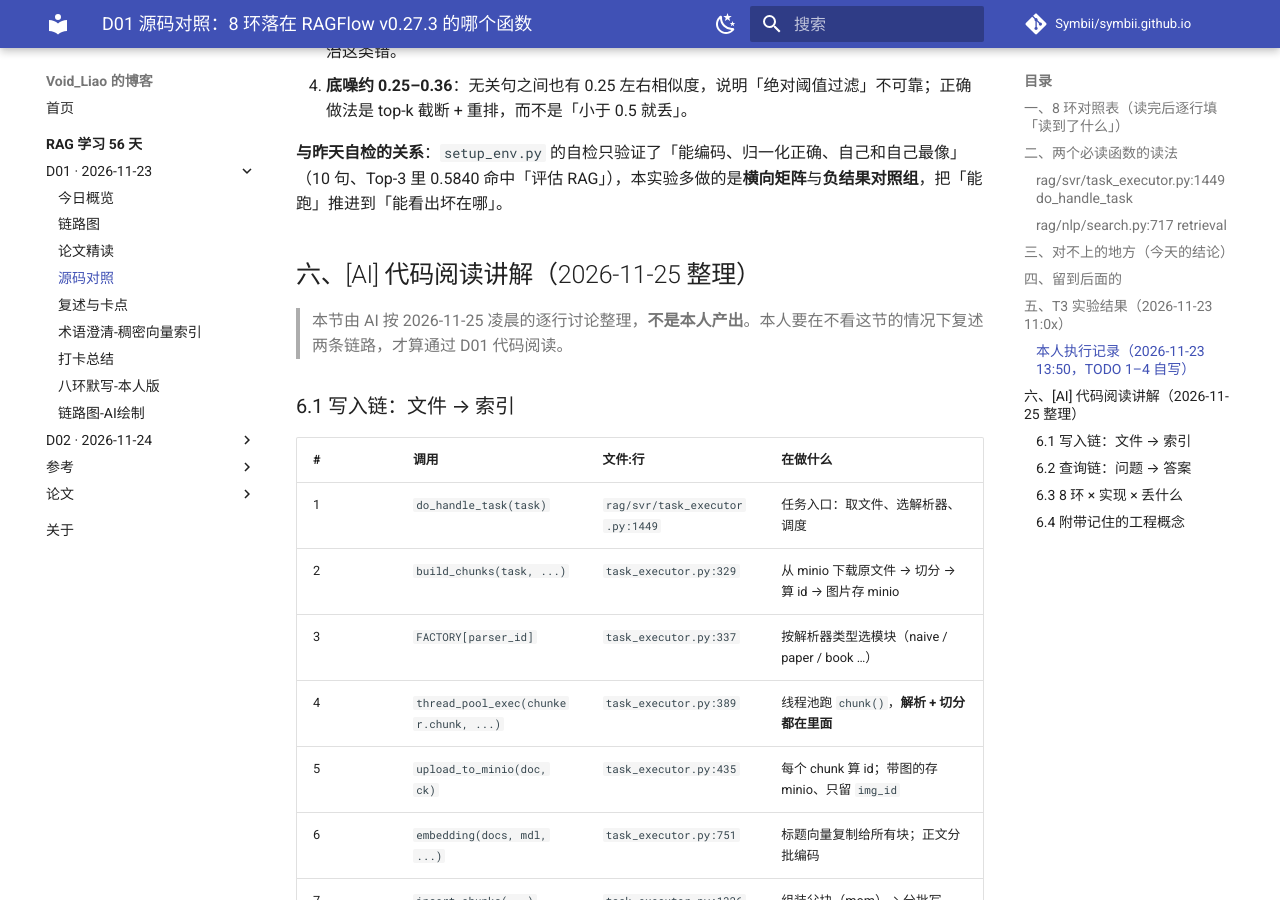
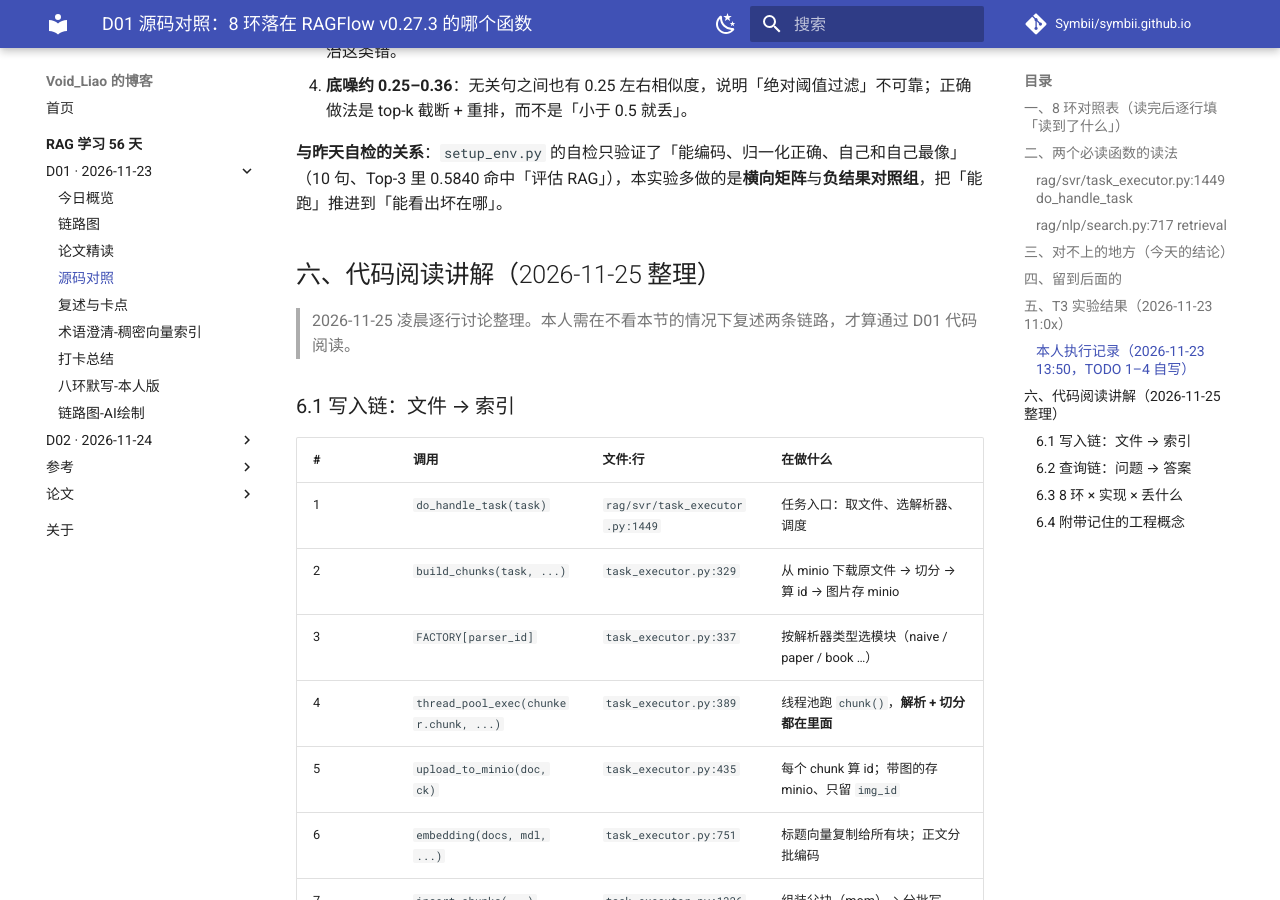
Before and after one commit to Symbii/symbii.github.io, an MkDocs documentation site: the page built from docs/rag-study/D01/03-源码对照.md, in a window 1280 px wide and 900 px high, scrolled down 4049 px. Built offline with MkDocs 1.6.1 and Material for MkDocs 9.7.7, drawn with Linux system fonts in a browser that asks for light colours; comment, search, counter and statistics services are not loaded.

Commit message:
docs: 同步源码对照标注调整

```diff
--- a/docs/rag-study/D01/03-源码对照.md
+++ b/docs/rag-study/D01/03-源码对照.md
@@ -108,9 +108,9 @@ date: 2026-11-23
 
 **与昨天自检的关系**：`setup_env.py` 的自检只验证了「能编码、归一化正确、自己和自己最像」（10 句、Top-3 里 0.5840 命中「评估 RAG」），本实验多做的是**横向矩阵**与**负结果对照组**，把「能跑」推进到「能看出坏在哪」。
 
-## 六、[AI] 代码阅读讲解（2026-11-25 整理）
+## 六、代码阅读讲解（2026-11-25 整理）
 
-> 本节由 AI 按 2026-11-25 凌晨的逐行讨论整理，**不是本人产出**。本人要在不看这节的情况下复述两条链路，才算通过 D01 代码阅读。
+> 2026-11-25 凌晨逐行讨论整理。本人需在不看本节的情况下复述两条链路，才算通过 D01 代码阅读。
 
 ### 6.1 写入链：文件 → 索引
 
```
